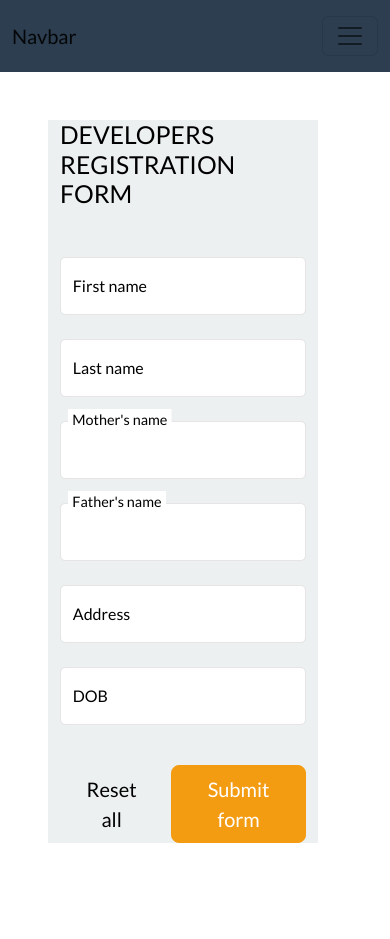
After one commit to git-loa/learn_django, a Django app: page /user-login/ in a window 390 px wide. The commit adds this page. Run offline with Django 5.2, Linux system fonts and the light colour scheme; tables that the repository leaves empty hold one stand-in row (values such as "Sample post").

Commit message:
Adding login in and registration form

```diff
--- a/devs/developers/static/css/custom.css
+++ b/devs/developers/static/css/custom.css
@@ -115,3 +115,54 @@
 .search-bar{
     max-width: 700px;
 }
+
+
+
+/* Floating label */
+.float{
+    position:relative
+}
+
+.float label{
+    position:absolute;
+    font-size: 1rem;
+    left: 0;
+    top: 50%;
+    transform: translateY(-50%);
+    background-color: white;
+    padding: 0 0.3rem;
+    margin: 0 0.5rem;
+    transition: 0.1s ease-out;
+    transform-origin: left top;
+    pointer-events: none;
+}
+
+.float>input{
+    font-size: 1rem;
+    outline: none;
+    border: 1px solid rgb(230, 228, 228);
+    border-radius: 5px;
+    padding: 1rem 0.7rem;
+    color: rgb(247, 247, 247);
+    transition: 0.1s ease-out;
+}
+
+.float input:focus{
+    border-color: #bdbcbe;
+}
+
+.float input:focus+label {
+    color: #413b49;
+    top: 0;
+    transform: translateY(-50%) scale(0.9) !important;
+}
+
+.float input:not(:placeholder-shown)+label {
+    top: 0;
+    transform: translateY(-50%) scale(0.9) !important;
+}
+
+.float input:not(:focus)::placeholder {
+    opacity: 0;
+    color: #c8c7c9;
+}
--- a/devs/developers/templates/base.html
+++ b/devs/developers/templates/base.html
@@ -8,7 +8,6 @@
     <head>
         <meta charset="utf-8">
         <meta http-equiv="X-UA-Compatible" content="IE=edge">
-        <title></title>
         <meta name="description" content="">
         <meta name="viewport" content="width=device-width, initial-scale=1">
         <link rel="stylesheet" type="text/css" href="https://bootswatch.com/5/flatly/bootstrap.min.css">
--- a/devs/developers/templates/navbar.html
+++ b/devs/developers/templates/navbar.html
@@ -7,18 +7,18 @@
       <div class="collapse navbar-collapse"  id="navbarColor01">
         <ul class="navbar-nav  ms-auto">
           <li class="nav-item">
-            <a class="nav-link active" href="#">Home
+            <a class="nav-link active" href="#">Developers
               <span class="visually-hidden">(current)</span>
             </a>
           </li>
           <li class="nav-item">
-            <a class="nav-link" href="#">Features</a>
+            <a class="nav-link" href="#">Projects</a>
           </li>
           <li class="nav-item">
             <a class="nav-link" href="#">Pricing</a>
           </li>
           <li class="nav-item">
-            <a class="nav-link" href="#">About</a>
+            <a class="nav-link" href="{% url "user-login" %}">LogIn/SignUp</a>
           </li>
 
         </ul>
--- /dev/null
+++ b/devs/developers/users/templates/users/login-register.html
@@ -0,0 +1,189 @@
+{% extends "base.html" %}
+{% block content %}
+{% comment  %}
+<section class="mt-3">
+    <div class="container py-5 h-100">
+      <div class="row d-flex justify-content-center align-items-center h-100">
+        <div class="col col-xl-10">
+          <div class="card" style="border-radius: 1rem;">
+            <div class="row g-0">
+              <div class="col-md-6 col-lg-5 d-none d-md-block">
+                <img src="https://mdbcdn.b-cdn.net/img/Photos/new-templates/bootstrap-login-form/img1.webp"
+                  alt="login form" class="img-fluid" style="border-radius: 1rem 0 0 1rem;" />
+              </div>
+              <div class="col-md-6 col-lg-7 d-flex align-items-center">
+                <div class="card-body p-4 p-lg-5 text-black">
+
+                  <form action="" method="POST">
+                    {% csrf_token %}
+                    <div class="d-flex align-items-center mb-3 pb-1">
+                      <i class="fas fa-cubes fa-2x me-3" style="color: #ff6219;"></i>
+                      <span class="h1 fw-bold mb-0">Developer</span>
+                    </div>
+
+                    <h5 class="fw-normal mb-3 pb-3" style="letter-spacing: 1px;">Sign into your account</h5>
+
+
+                    <div class="float mb-4">
+                        <input placeholder="Enter you email address" class="form-control form-control-lg" type="text"/>
+                        <label class="form-label" >Email Address</label>
+                    </div>
+
+                    <div class="float mb-4">
+                        <input placeholder="Enter you email address" class="form-control form-control-lg" type="password"/>
+                        <label class="form-label" >Password</label>
+                    </div>
+
+                    <div class="d-grid gap-2 mb-2">
+                      <button class="btn btn-primary btn-lg " type="submit">Login</button>
+                    </div>
+
+                    <a class="small text-muted" href="#!">Forgot password?</a>
+                    <p class="mb-5 pb-lg-2" style="color: #393f81;">Don't have an account? <a href="#!"
+                        style="color: #393f81;">Register here</a></p>
+                    <a href="#!" class="small text-muted">Terms of use.</a>
+                    <a href="#!" class="small text-muted">Privacy policy</a>
+                  </form>
+
+                </div>
+              </div>
+            </div>
+          </div>
+        </div>
+      </div>
+    </div>
+  </section>
+
+
+  <section class="h-100 bg-dark">
+    <div class="container py-5 h-100">
+      <div class="row d-flex justify-content-center align-items-center h-100">
+        <div class="col">
+          <div class="card card-registration my-4">
+            <div class="row g-0">
+              <div class="col-xl-6 d-none d-xl-block">
+                <img src="https://mdbcdn.b-cdn.net/img/Photos/new-templates/bootstrap-registration/img4.webp"
+                  alt="Sample photo" class="img-fluid"
+                  style="border-top-left-radius: .25rem; border-bottom-left-radius: .25rem;" />
+              </div>
+              <div class="col-xl-6">
+                <div class="card-body p-md-5 text-black">
+                  <h3 class="mb-5 text-uppercase">Developers registration form</h3>
+
+                  <div class="row">
+                    <div class="col-md-6 mb-4">
+                      <div class="float">
+                        <input type="text" id="form3Example1m" class="form-control form-control-lg" placeholder="First name"/>
+                        <label class="form-label" for="form3Example1m">First name</label>
+                      </div>
+                    </div>
+                    <div class="col-md-6 mb-4">
+                      <div class="float">
+                        <input type="text" id="form3Example1n" class="form-control form-control-lg" placeholder="Last name" />
+                        <label class="form-label" for="form3Example1n">Last name</label>
+                      </div>
+                    </div>
+                  </div>
+
+                  <div class="row">
+                    <div class="col-md-6 mb-4">
+                      <div class="float">
+                        <input type="text" id="form3Example1m1" class="form-control form-control-lg" />
+                        <label class="form-label" for="form3Example1m1">Mother's name</label>
+                      </div>
+                    </div>
+                    <div class="col-md-6 mb-4">
+                      <div data-mdb-input-init class="float">
+                        <input type="text" id="form3Example1n1" class="form-control form-control-lg" />
+                        <label class="form-label" for="form3Example1n1">Father's name</label>
+                      </div>
+                    </div>
+                  </div>
+
+                  <div class="float mb-4">
+                    <input type="text" id="form3Example8" class="form-control form-control-lg" placeholder="Address"/>
+                    <label class="form-label" for="form3Example8">Address</label>
+                  </div>
+
+                  <div class="float mb-4">
+                    <input type="text" id="form3Example9" class="form-control form-control-lg" placeholder="placeholder" />
+                    <label class="form-label" for="form3Example9">DOB</label>
+                  </div>
+
+
+                  <div class="d-flex justify-content-end pt-3">
+                    <button  type="button" data-mdb-button-init data-mdb-ripple-init class="btn btn-light btn-lg">Reset all</button>
+                    <button  type="button" data-mdb-button-init data-mdb-ripple-init class="btn btn-warning btn-lg ms-2">Submit form</button>
+                  </div>
+
+                </div>
+              </div>
+            </div>
+          </div>
+        </div>
+      </div>
+    </div>
+  </section>
+{% endcomment %}
+  <div class="container mb-5 p-5">
+    <div class="container row">
+        <div class="col-xl-4 d-none d-xl-block bg-light">
+            <img src="https://mdbcdn.b-cdn.net/img/Photos/new-templates/bootstrap-registration/img4.webp"
+              alt="Sample photo" class="img-fluid"
+              style="border-top-left-radius: .25rem; border-bottom-left-radius: .25rem;" />
+        </div>
+
+      <div class="col-xl-8 bg-light">
+        <div class="card-body p-md-5 text-black">
+            <h3 class="mb-5 text-uppercase">Developers registration form</h3>
+
+            <div class="row">
+              <div class="col-md-6 mb-4">
+                <div class="float">
+                  <input type="text" id="form3Example1m" class="form-control form-control-lg" placeholder="First name"/>
+                  <label class="form-label" for="form3Example1m">First name</label>
+                </div>
+              </div>
+              <div class="col-md-6 mb-4">
+                <div class="float">
+                  <input type="text" id="form3Example1n" class="form-control form-control-lg" placeholder="Last name" />
+                  <label class="form-label" for="form3Example1n">Last name</label>
+                </div>
+              </div>
+            </div>
+
+            <div class="row">
+              <div class="col-md-6 mb-4">
+                <div class="float">
+                  <input type="text" id="form3Example1m1" class="form-control form-control-lg" />
+                  <label class="form-label" for="form3Example1m1">Mother's name</label>
+                </div>
+              </div>
+              <div class="col-md-6 mb-4">
+                <div data-mdb-input-init class="float">
+                  <input type="text" id="form3Example1n1" class="form-control form-control-lg" />
+                  <label class="form-label" for="form3Example1n1">Father's name</label>
+                </div>
+              </div>
+            </div>
+
+            <div class="float mb-4">
+              <input type="text" id="form3Example8" class="form-control form-control-lg" placeholder="Address"/>
+              <label class="form-label" for="form3Example8">Address</label>
+            </div>
+
+            <div class="float mb-4">
+              <input type="text" id="form3Example9" class="form-control form-control-lg" placeholder="placeholder" />
+              <label class="form-label" for="form3Example9">DOB</label>
+            </div>
+
+            <div class="d-flex justify-content-end pt-3">
+              <button  type="button" data-mdb-button-init data-mdb-ripple-init class="btn btn-light btn-lg">Reset all</button>
+              <button  type="button" data-mdb-button-init data-mdb-ripple-init class="btn btn-warning btn-lg ms-2">Submit form</button>
+            </div>
+
+          </div>
+      </div>
+    </div>
+  </div>
+  {% endblock content %}
--- a/devs/developers/users/urls.py
+++ b/devs/developers/users/urls.py
@@ -4,4 +4,5 @@ from . import views
 urlpatterns = [
     path('', views.profiles, name="profiles"),
     path("user-profile/<str:pk>", views.user_profile, name="user-profile"),
+    path('user-login/', views.userLogin, name='user-login'),
 ]
--- a/devs/developers/users/views.py
+++ b/devs/developers/users/views.py
@@ -13,3 +13,8 @@ def user_profile(request, pk):
 
     context = {}
     return render(request, 'users/user-profile.html', context)
+
+def userLogin(request):
+
+    context ={}
+    return render(request, 'users/login-register.html', context)
```
Also changed, not shown: 1 other file.
